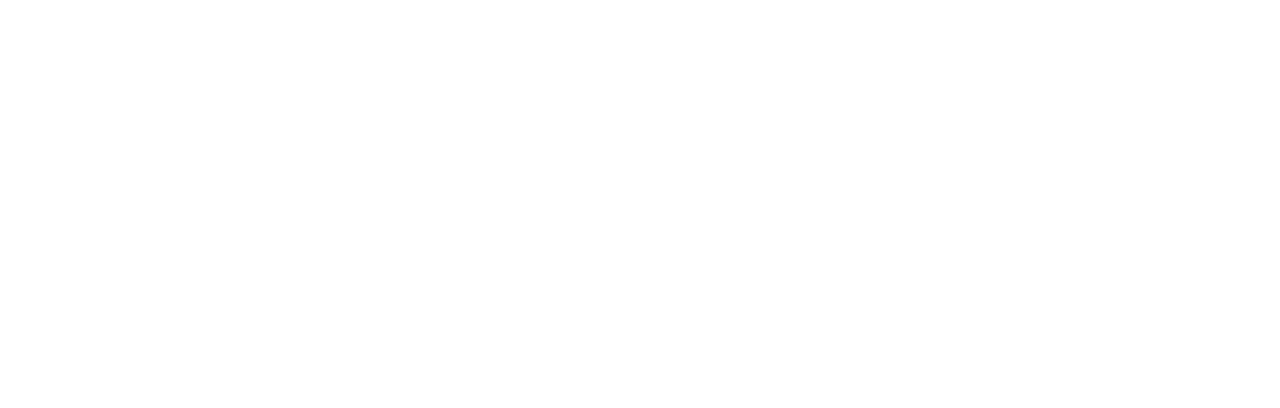
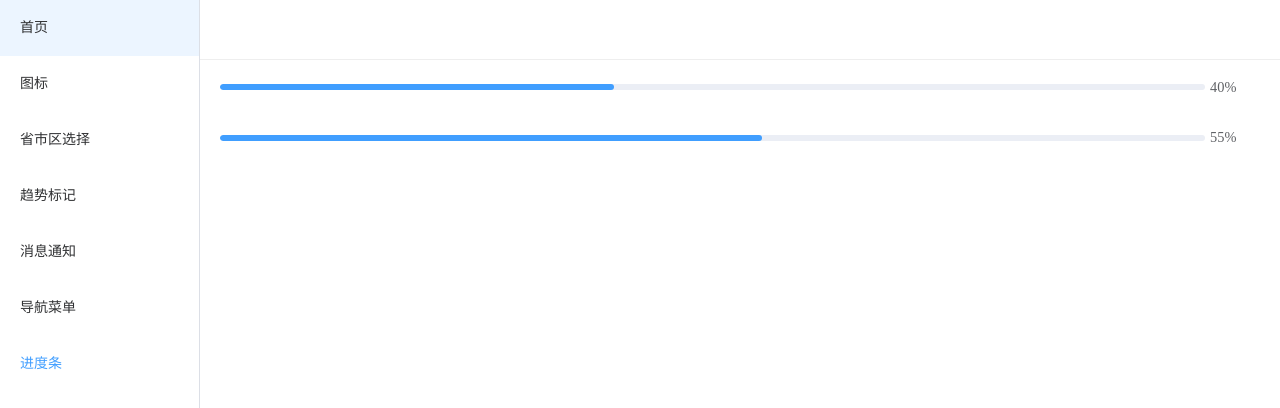
Before and after one commit to ZYCHOOO/z-components, a Vue app: page /progress in a window 1280 px wide. Before the commit this address had no page. Shown: the top 408 px of the page. Built offline with nearby package versions, Linux system fonts and the light colour scheme.

Commit message:
feat(progress)：进度条组件更新

```diff
--- a/src/components/NavMenu/src/index.vue
+++ b/src/components/NavMenu/src/index.vue
@@ -70,5 +70,8 @@
   svg {
     margin-right: 4px;
   }
+  &:not(.el-menu--collapse) {
+    width: 200px;
+  }
 }
 </style>
--- a/src/components/NavMenu/src/navMenu.tsx
+++ b/src/components/NavMenu/src/navMenu.tsx
@@ -1,6 +1,6 @@
 import { defineComponent, PropType, useAttrs } from 'vue'
 import { MenuItem } from './types'
-import { camelCase2Line } from '../../../utils'
+import * as Icons from '@element-plus/icons'
 
 export default defineComponent({
   props: {
@@ -25,7 +25,7 @@
     const renderMenu = (data: MenuItem[]) => {
       return data.map((item: MenuItem) => {
         // 处理菜单的图标
-        item.i = `el-icon${camelCase2Line(item.icon!)}`
+        item.i = (Icons as any)[item.icon!]
         // 处理sub-menu的插槽
         const slots = {
           title: () => {
--- /dev/null
+++ b/src/components/Progress/index.ts
@@ -0,0 +1,8 @@
+import { App } from 'vue'
+import progress from './src/index.vue'
+
+export default {
+  install(app: App) {
+    app.component('z-progress', progress)
+  }
+}
--- /dev/null
+++ b/src/components/Progress/src/index.vue
@@ -0,0 +1,45 @@
+<template>
+  <el-progress :percentage="p" v-bind="$attrs" />
+</template>
+
+<script setup lang="ts">
+import { onMounted, ref } from 'vue'
+
+const props = defineProps({
+  percentage: {
+    type: Number,
+    default: 0
+  },
+  isAnimate: {
+    type: Boolean,
+    default: false
+  },
+  duration: {
+    type: Number,
+    default: 3000
+  }
+})
+
+const p = ref(0)
+
+onMounted(() => {
+  if (props.isAnimate) {
+    const t = Math.ceil(props.duration % props.percentage)
+    console.log(t, 'shit')
+    let timer = setInterval(() => {
+      p.value += 1
+      if (p.value >= props.percentage) {
+        p.value = props.percentage
+        clearInterval(timer)
+      }
+    }, t)
+  } else {
+    p.value = props.percentage
+  }
+
+})
+</script>
+
+<style lang="scss" scoped>
+
+</style>
--- a/src/components/Trend/src/index.vue
+++ b/src/components/Trend/src/index.vue
@@ -43,8 +43,6 @@
   descendIconColor: { type: String, default: '#67C23A' }
 })
 
-console.log(slots)
-
 const textColor = computed(() => {
   return props.type === 'ascend' ? props.ascendTextColor : props.descendTextColor
 })
--- a/src/components/index.ts
+++ b/src/components/index.ts
@@ -2,6 +2,7 @@
 import ChooseArea from './ChooseArea'
 import NavMenu from './NavMenu'
 import Notification  from './Notification'
+import Progress from './Progress'
 import TabList from './TabList'
 import Trend from './Trend'
 
@@ -9,6 +10,7 @@
   ChooseArea,
   NavMenu,
   Notification,
+  Progress,
   TabList,
   Trend
 ]
--- a/src/layout/layoutMenu.vue
+++ b/src/layout/layoutMenu.vue
@@ -1,35 +1,29 @@
 <template>
-  <el-menu
-    default-active="1"
+  <z-nav-menu
+    router
+    :data="menuData"
     :collapse="collapse"
-    class="layout-menu"
-  >
-    <el-menu-item index="1">
-      <el-icon-menu />
-      <span>Navigator One</span>
-    </el-menu-item>
-    <el-menu-item index="2">
-      <el-icon-menu />
-      <span>Navigator Two</span>
-    </el-menu-item>
-    <el-menu-item index="3">
-      <el-icon-menu />
-      <span>Navigator Three</span>
-    </el-menu-item>
-  </el-menu>
+    :default-active="$route.path"
+  />
 </template>
 
 <script setup lang="ts">
-import {} from 'vue'
-
 const props = defineProps<{
   collapse: boolean
 }>()
 
+const menuData = [
+  { name: '首页', index: '/home', icon: 'House' },
+  { name: '图标', index: '/icons', icon: 'Aim' },
+  { name: '省市区选择', index: '/chooseArea', icon: 'Location' },
+  { name: '趋势标记', index: '/trend', icon: 'Histogram' },
+  { name: '消息通知', index: '/notification', icon: 'Bell' },
+  { name: '导航菜单', index: '/navMenu', icon: 'Menu' },
+  { name: '进度条', index: '/progress', icon: 'Loading' },
+  // { name: '', index: '', icon: '' },
+  // { name: '', index: '', icon: '' },
+  // { name: '', index: '', icon: '' },
+  // { name: '', index: '', icon: '' }
+]
+
 </script>
-
-<style lang="scss" scoped>
-.layout-menu:not(.el-menu--collapse) {
-  width: 200px;
-}
-</style>
--- a/src/router/index.ts
+++ b/src/router/index.ts
@@ -37,6 +37,11 @@
         path: '/navMenu',
         name: 'NavMenu',
         component: () => import('../views/navMenu/index.vue')
+      },
+      {
+        path: '/progress',
+        name: 'Progress',
+        component: () => import('../views/progress/index.vue')
       }
     ]
   }
--- /dev/null
+++ b/src/views/progress/index.vue
@@ -0,0 +1,17 @@
+<template>
+  <div class="progress-container">
+    <z-progress :percentage="40" />
+    <br>
+    <br>
+    <z-progress :percentage="55" is-animate />
+  </div>
+</template>
+
+<script setup lang="ts">
+import {} from 'vue'
+
+</script>
+
+<style lang="scss" scoped>
+
+</style>
```
